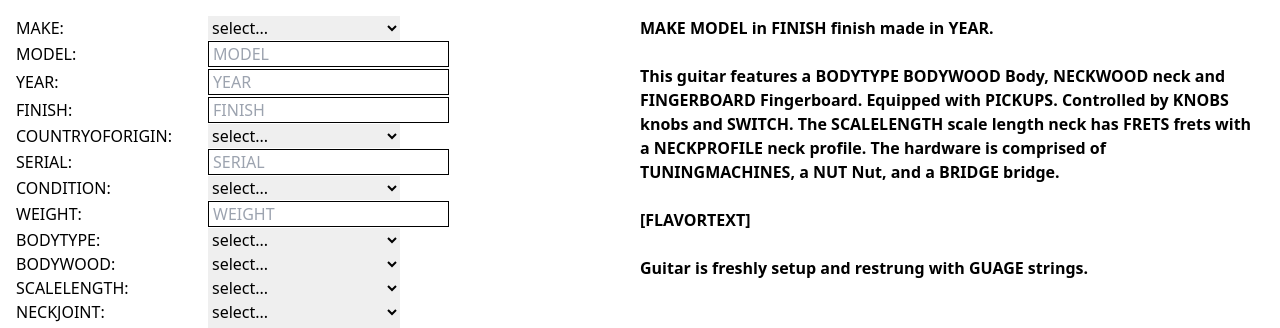
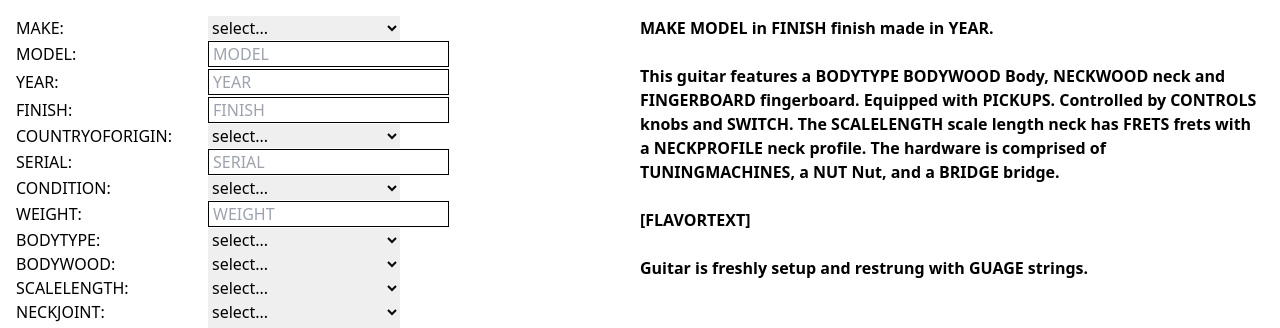
Before and after one commit to ZacharyEggert/diablo-description-generator, a React (Create React App) app: page / in a window 1280 px wide. Shown: the top 328 px of the page. Built offline with nearby package versions, Linux system fonts and the light colour scheme.

Commit message:
update template

```diff
--- a/src/components/Form.js
+++ b/src/components/Form.js
@@ -4,7 +4,7 @@ import Output from './Output';
 
 const Form = () => {
     const formOptions = {
-        make:['Fender', 'Gibson', 'Jackson'],
+        make:['Fender', 'Gibson', 'Jackson', 'Gretch', 'Knaggs', 'Ibanez', 'Epiphone', 'Schecter', 'PRS', 'Washburn', 'ESP', 'Caparison', 'Martin', 'Taylor', 'Yamaha'],
         model:[],
         year:[],
         finish:[],
--- a/src/components/Output.js
+++ b/src/components/Output.js
@@ -42,13 +42,14 @@ const Output = (props) => {
         guitarCase
     } = formData;
 
+    console.log(formData)
 return(
     <div className={`${props.className} font-bold`}>
         <p className='mb-8'>
         {make || 'MAKE'} {model || 'MODEL'} in {finish || 'FINISH'} finish made in {year || 'YEAR'}{guitarCase?` with ${guitarCase || 'CASE'}`:null}.
         <br/>
         <br/>
-        This guitar features a {bodyType || 'BODYTYPE'} {bodyWood || 'BODYWOOD'} Body, {neckWood || 'NECKWOOD'} neck and {fingerBoard || 'FINGERBOARD'} Fingerboard. Equipped with {pickups || 'PICKUPS'}. Controlled by {knobs || 'KNOBS'} knobs and {switches || 'SWITCH'}. The {scaleLength || 'SCALELENGTH'} scale length neck has {inlays?`${inlays || 'INLAYS'} inlays and `:null}{frets || 'FRETS'} frets with a {neckProfile || 'NECKPROFILE'} neck profile. The hardware is comprised of {tuningMachines || 'TUNINGMACHINES'}, a {nut || 'NUT'} Nut,{!hardware?` and`:null} a {bridge || 'BRIDGE'} bridge{hardware?` with ${hardware || 'HARDWARE'}`:null}{pickguard?` on a ${pickguard || 'PICKGUARD'} pickguard`:null}.
+        This guitar features a {bodyType || 'BODYTYPE'} {bodyWood || 'BODYWOOD'} Body, {neckFinish?`${neckFinish || 'NECKFINISH'} `:null}{neckWood || 'NECKWOOD'} neck and {neckWood === fingerBoard ? `${fingerBoard || 'FINGERBOARD'} `:null}fingerboard. Equipped with {pickups || 'PICKUPS'}. Controlled by {controls || 'CONTROLS'} knobs and {switches || 'SWITCH'}. The {scaleLength || 'SCALELENGTH'} scale length neck has {inlays?`${inlays || 'INLAYS'} inlays and `:null}{frets || 'FRETS'} frets with a {neckProfile || 'NECKPROFILE'} neck profile. The hardware is comprised of {tuningMachines || 'TUNINGMACHINES'}, a {nut || 'NUT'} Nut,{!hardware?` and`:null} a {bridge || 'BRIDGE'} bridge{hardware?` with ${hardware || 'HARDWARE'}`:null}{pickguard?` on a ${pickguard || 'PICKGUARD'} pickguard`:null}.
 
 
         <br />
@@ -59,7 +60,7 @@ return(
         Guitar is freshly setup and restrung with {stringGuage || 'GUAGE'} strings{guitarCase?` and includes ${guitarCase || 'CASE'} case`:null}.
         </p>
         <ul className='list-disc'>
-            {Object.keys(formData).map(data => {if(formData[data]){return(<li className=''  key={'li'+data}>{formDataPrettier[data] || data}: {formOther[data] || formData[data]}</li>)}else{return null}})}
+            {Object.keys(formData).map(data => {if(formData[data]){return(<li className=''  key={'li'+data}>{formDataPrettier[data] || data}: {formOther[data] || formData[data]}{data==='scaleLength'?`"`:null}</li>)}else{return null}})}
         </ul>
     </div>
 )
```
